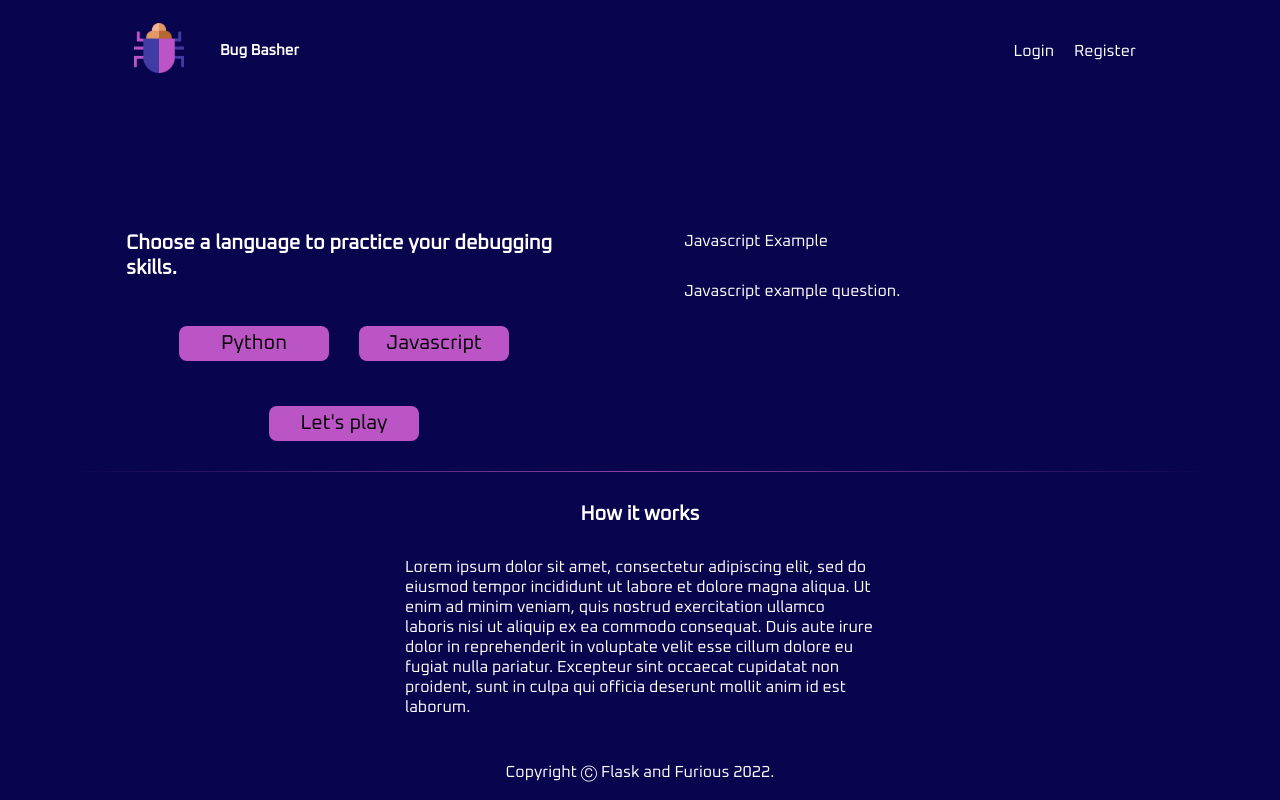
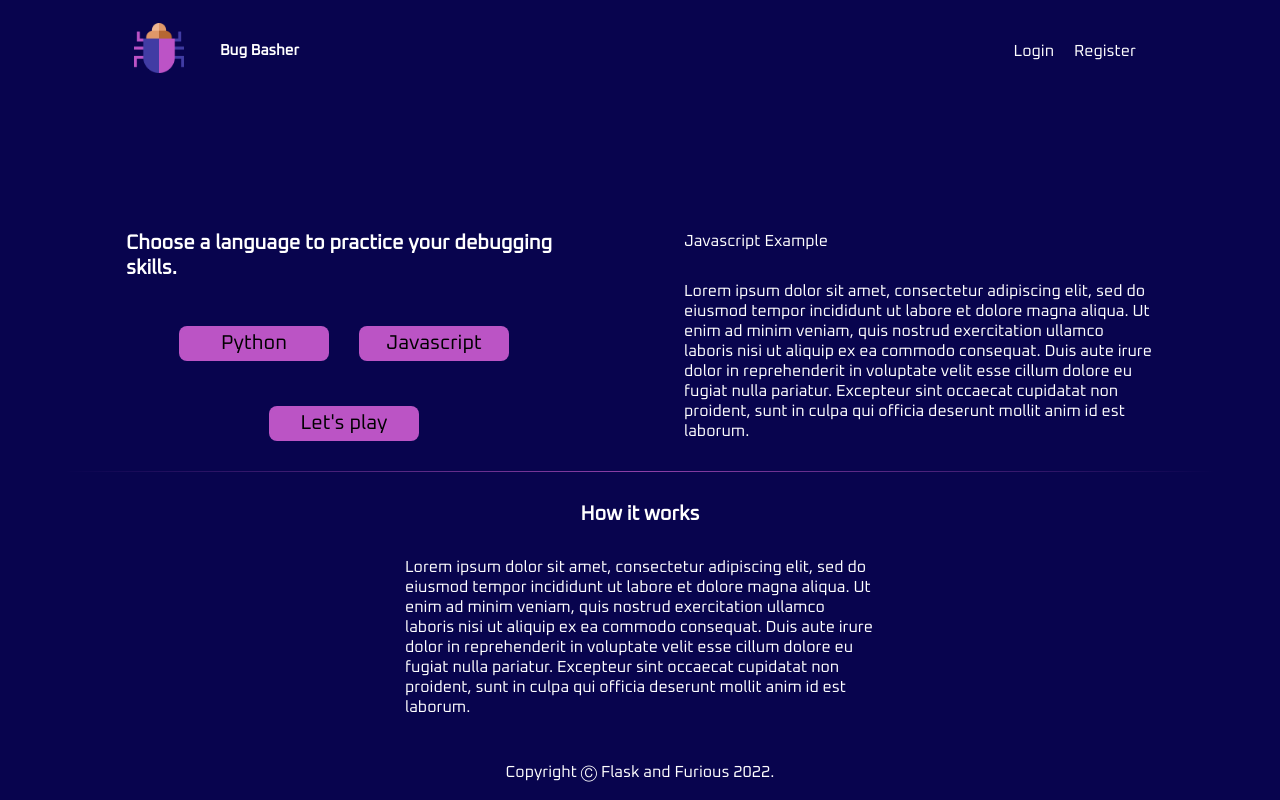
Before and after one commit to Flask-and-Furious/client_side, a React (Vite) app: page /language in a window 1280 px wide. Both pictures are taken after a click on the button "Javascript". Built offline with nearby package versions, Linux system fonts and the light colour scheme.

Commit message:
langauge page edit

```diff
--- a/src/pages/Language/index.jsx
+++ b/src/pages/Language/index.jsx
@@ -53,10 +53,10 @@
       </div>
       <div className="language-example">
         {codeLanguage =="python" ? <><p>Python example</p>
-          <p>Python example question.</p>
+          <p>Lorem ipsum dolor sit amet, consectetur adipiscing elit, sed do eiusmod tempor incididunt ut labore et dolore magna aliqua. Ut enim ad minim veniam, quis nostrud exercitation ullamco laboris nisi ut aliquip ex ea commodo consequat. Duis aute irure dolor in reprehenderit in voluptate velit esse cillum dolore eu fugiat nulla pariatur. Excepteur sint occaecat cupidatat non proident, sunt in culpa qui officia deserunt mollit anim id est laborum.</p>
         </>
         : codeLanguage == "javascript" ? <><p>Javascript Example</p>
-          <p>Javascript example question.</p></>
+          <p>Lorem ipsum dolor sit amet, consectetur adipiscing elit, sed do eiusmod tempor incididunt ut labore et dolore magna aliqua. Ut enim ad minim veniam, quis nostrud exercitation ullamco laboris nisi ut aliquip ex ea commodo consequat. Duis aute irure dolor in reprehenderit in voluptate velit esse cillum dolore eu fugiat nulla pariatur. Excepteur sint occaecat cupidatat non proident, sunt in culpa qui officia deserunt mollit anim id est laborum.</p></>
         : <><p>Example</p><p>Choose a language to see an example question</p></>
         }
       </div>
```
